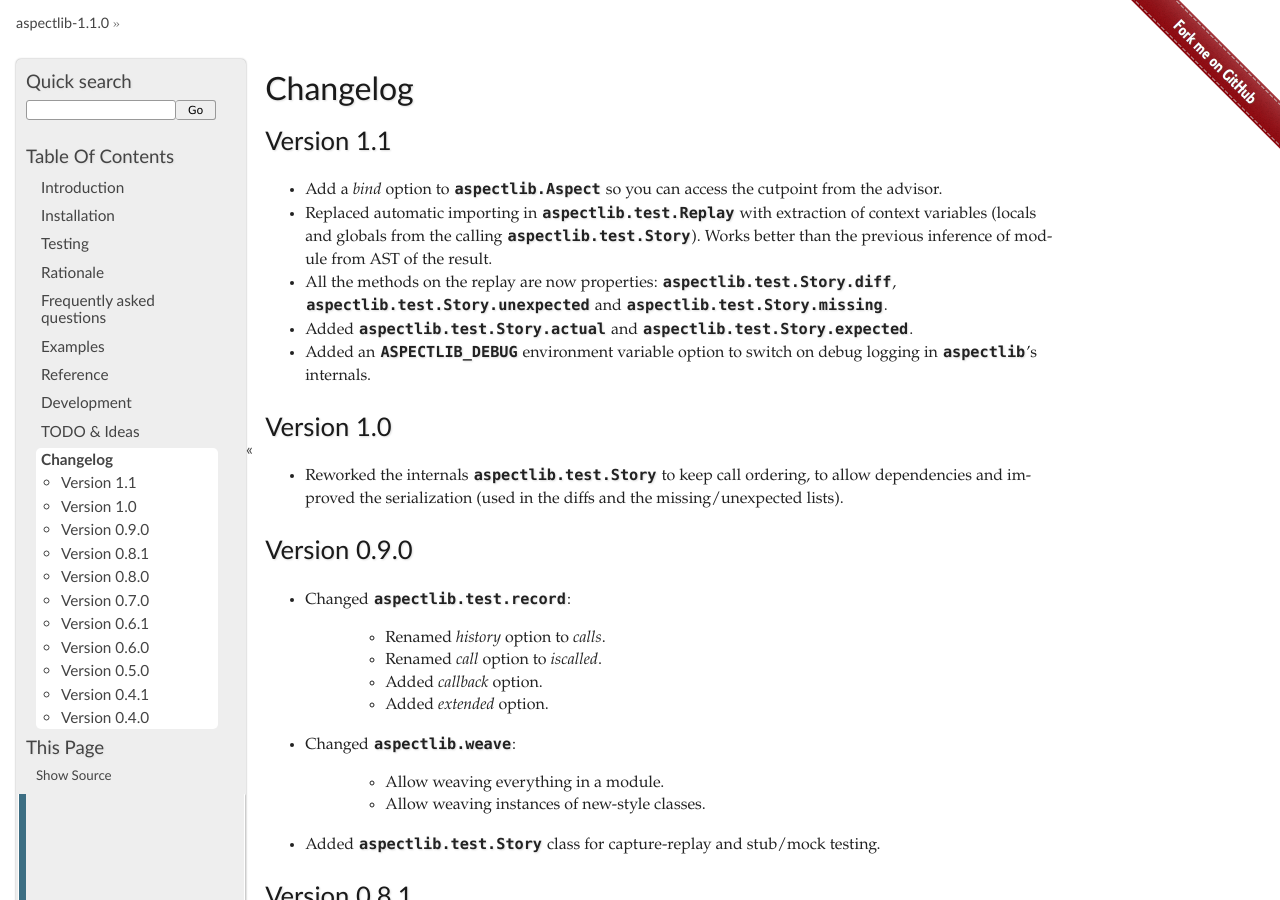
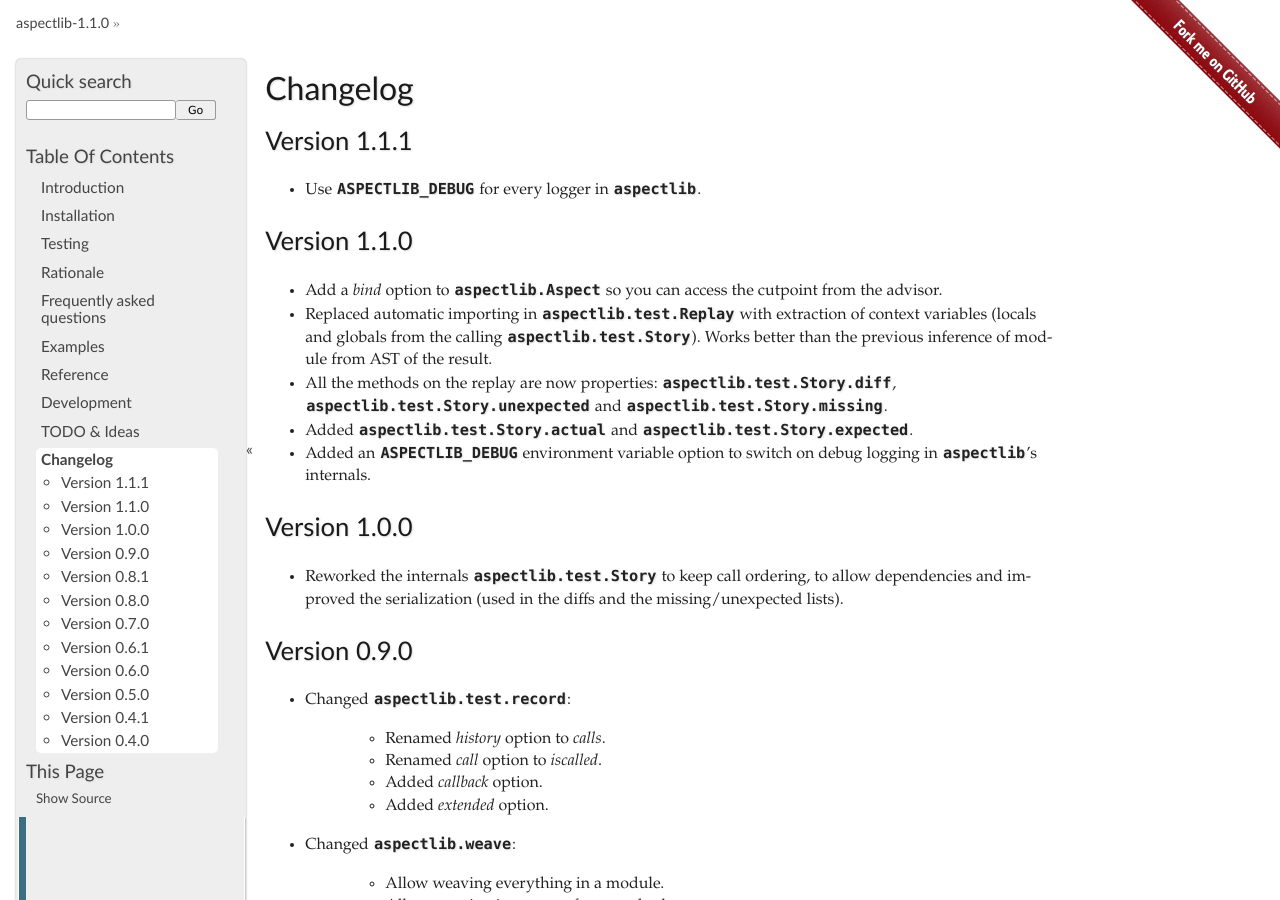
Before and after one commit to ionelmc/python-aspectlib, a Sphinx documentation site: the page built from docs/changelog.rst, in a window 1280 px wide and 900 px high. Built offline with Sphinx 7.4.7, drawn with Linux system fonts in a browser that asks for light colours.

Commit message:
Update changelog.

```diff
--- a/docs/changelog.rst
+++ b/docs/changelog.rst
@@ -1,8 +1,13 @@
 Changelog
 =========
 
-Version 1.1
------------
+Version 1.1.1
+-------------
+
+* Use ``ASPECTLIB_DEBUG`` for every logger in ``aspectlib``.
+
+Version 1.1.0
+-------------
 
 * Add a `bind` option to :obj:`aspectlib.Aspect` so you can access the cutpoint from the advisor.
 * Replaced automatic importing in :obj:`aspectlib.test.Replay` with extraction of context variables (locals and globals
@@ -13,7 +18,7 @@ Version 1.1
 * Added :obj:`aspectlib.test.Story.actual` and :obj:`aspectlib.test.Story.expected`.
 * Added an ``ASPECTLIB_DEBUG`` environment variable option to switch on debug logging in ``aspectlib``'s internals.
 
-Version 1.0
+Version 1.0.0
 -------------
 
 * Reworked the internals :obj:`aspectlib.test.Story` to keep call ordering, to allow dependencies and improved the
```
